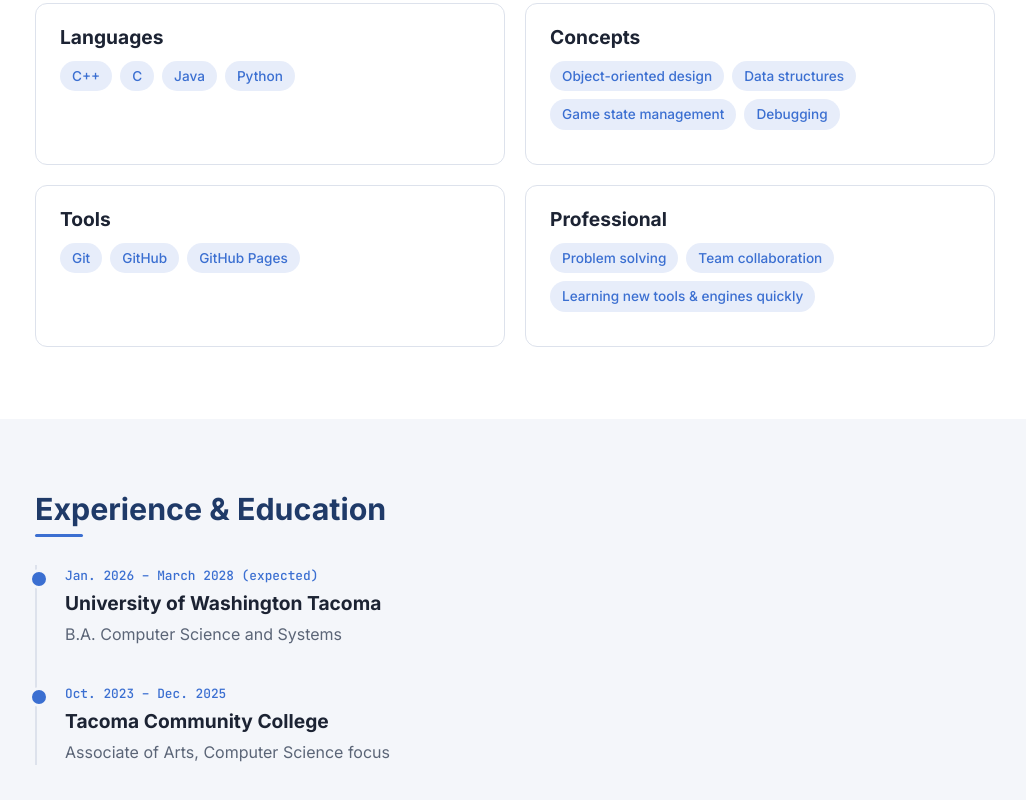
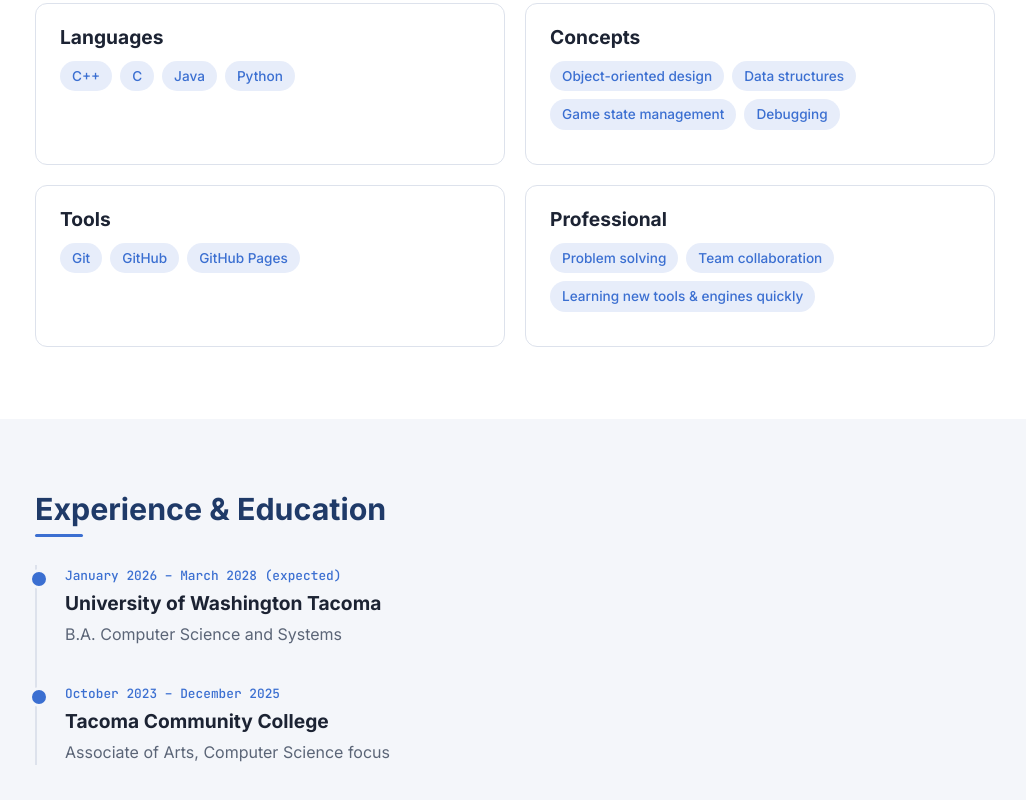
Before and after one commit to hto-00/hto-00.github.io, a plain HTML site: page index.html in a window 1280 px wide. Shown: the part 2447-3247 px from the top of the page, without its empty margins (125-1151 px from the left). Drawn offline with Linux system fonts and the light colour scheme.

Commit message:
Update index.html

```diff
--- a/index.html
+++ b/index.html
@@ -63,7 +63,7 @@
           <li><span>Based in</span>Tacoma, WA</li>
           <li><span>Studying</span>B.A. CS &amp; Systems, UW Tacoma</li>
           <li><span>Graduating</span>March 2028</li>
-          <li><span>Looking for</span>Summer 2027 SWE internship (game dev)</li>
+          <li><span>Looking for</span>Summer 2027 SWE internship (Game Developer)</li>
         </ul>
       </div>
     </div>
@@ -152,12 +152,12 @@ Stamina   [####------]
       <h2>Experience &amp; Education</h2>
       <div class="timeline">
         <div class="item">
-          <p class="meta">Jan. 2026 – March 2028 (expected)</p>
+          <p class="meta">January 2026 – March 2028 (expected)</p>
           <h3>University of Washington Tacoma</h3>
           <p class="sub">B.A. Computer Science and Systems</p>
         </div>
         <div class="item">
-          <p class="meta">Oct. 2023 – Dec. 2025</p>
+          <p class="meta">October 2023 – December 2025</p>
           <h3>Tacoma Community College</h3>
           <p class="sub">Associate of Arts, Computer Science focus</p>
         </div>
```
